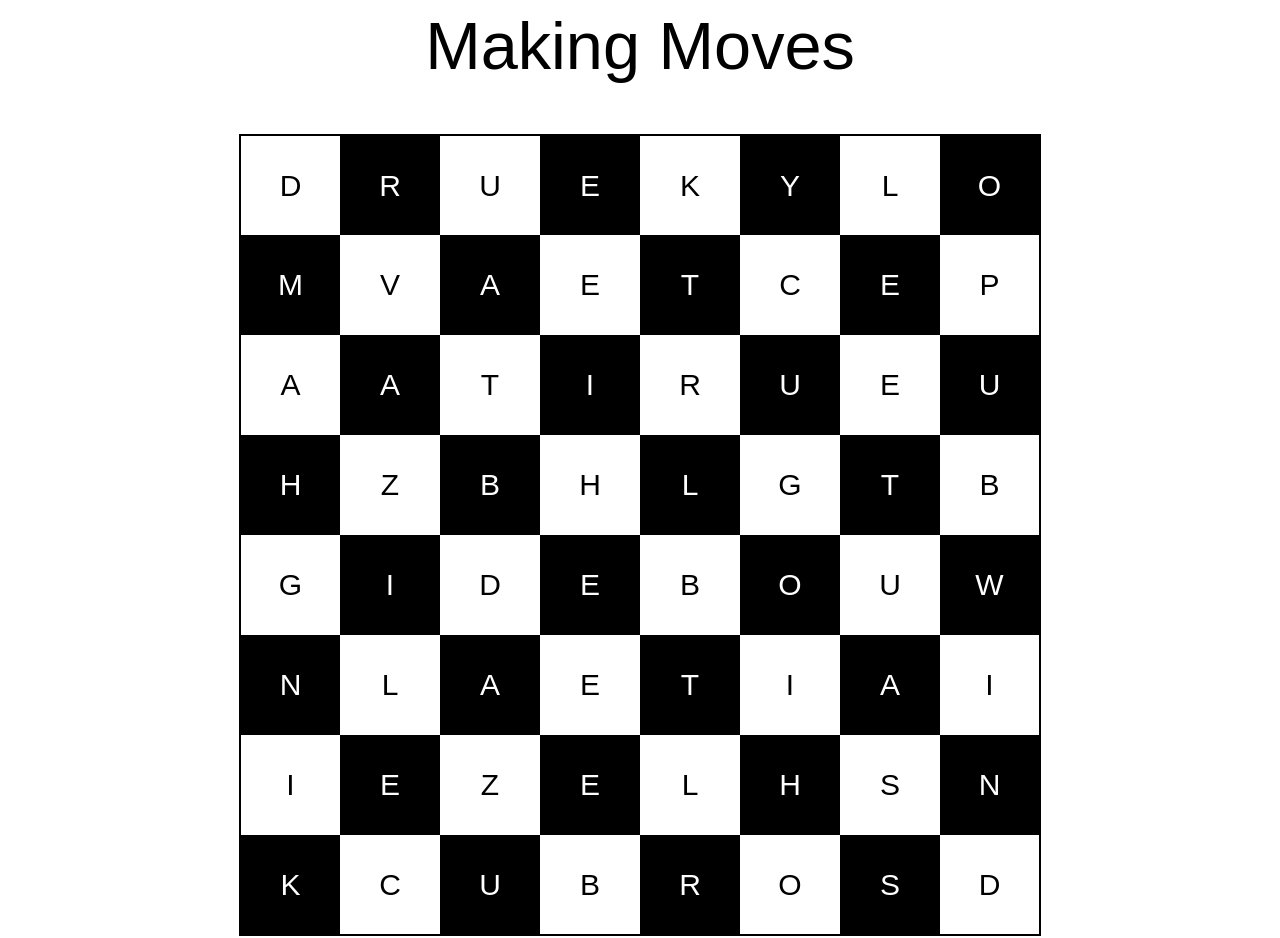
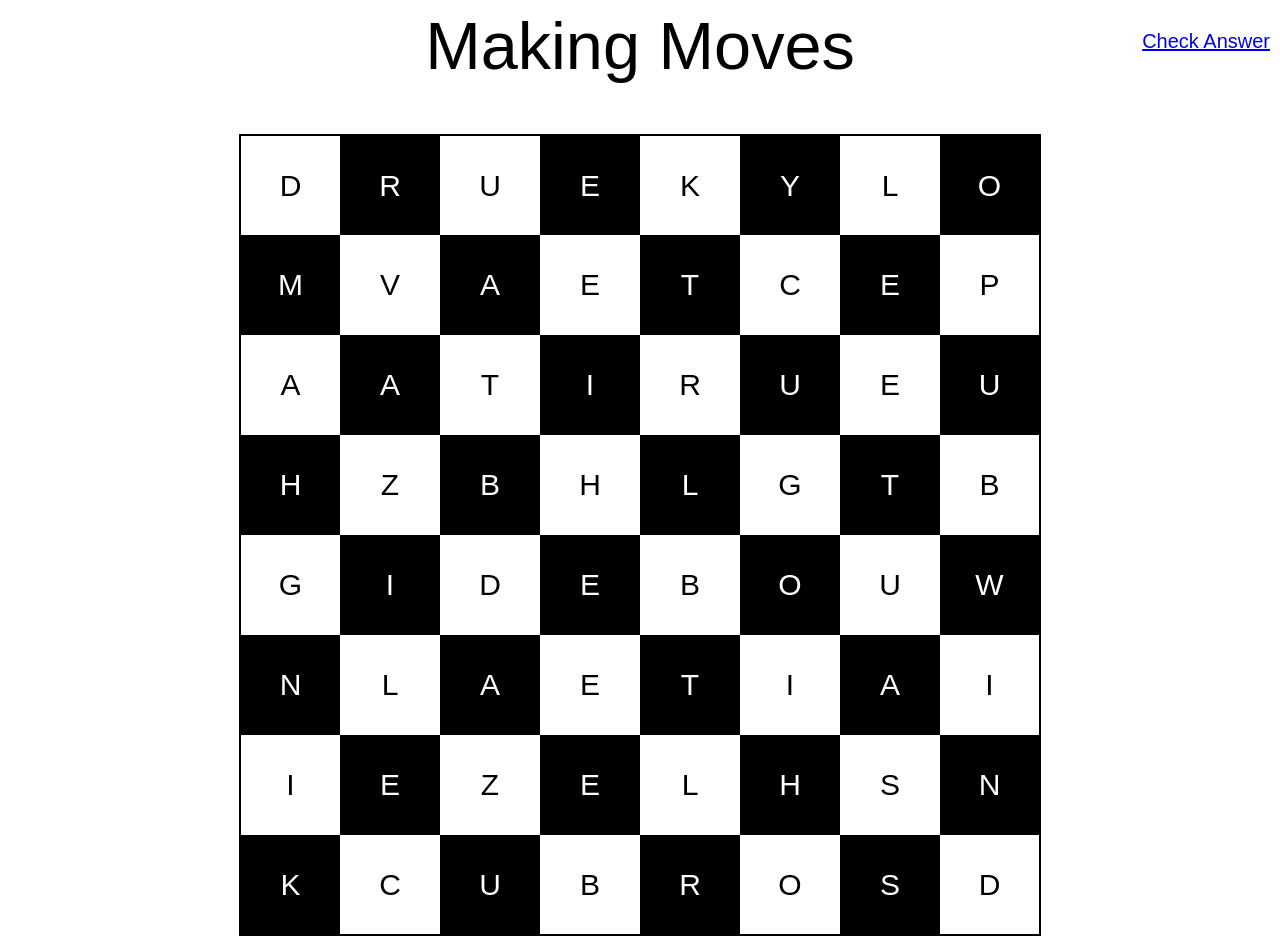
Before and after one commit to shortc1rcuit/shortc1rcuit.github.io, a plain HTML site: page Puzzles/Making_moves.html in a window 1280 px wide. Shown: the top 938 px of the page. Drawn offline with Linux system fonts and the light colour scheme; a web font is replaced by a local one.

Commit message:
Added answer checker

```diff
--- a/Puzzles/Making moves.css
+++ b/Puzzles/Making moves.css
@@ -60,7 +60,14 @@ li{
     padding: 0 10px;
 }
 
-p{
+#answer-checker{
+    position: absolute;
+    right: 10px;
+    top: 10px;
+    font-size: 20px;
+}
+
+#length{
     text-align: center;
     margin: 20px auto;
     font-size: 40px;
--- a/Puzzles/Making_moves.html
+++ b/Puzzles/Making_moves.html
@@ -7,6 +7,7 @@
     </head>
     <body>
         <h1>Making Moves</h1>
+        <p id="answer-checker"><a href="https://www.callingit.in/1/#58m3UT/SIc8LWT0a-s9VIMZoE0v6BW8IlPHkWsytE9fSqLfnK-TWFraW5nIE1vdmVz">Check Answer</a></p>
         <div id="puzzle">
             <table>
                 <tbody>
@@ -104,7 +105,7 @@
                 <li style="background-color: black; color: white;">_ _ _ _ _</li>
             </ul>
 
-            <p>_ _ _ _ _</p>
+            <p id="length">_ _ _ _ _</p>
         </div>
     </body>
 </html>
```
